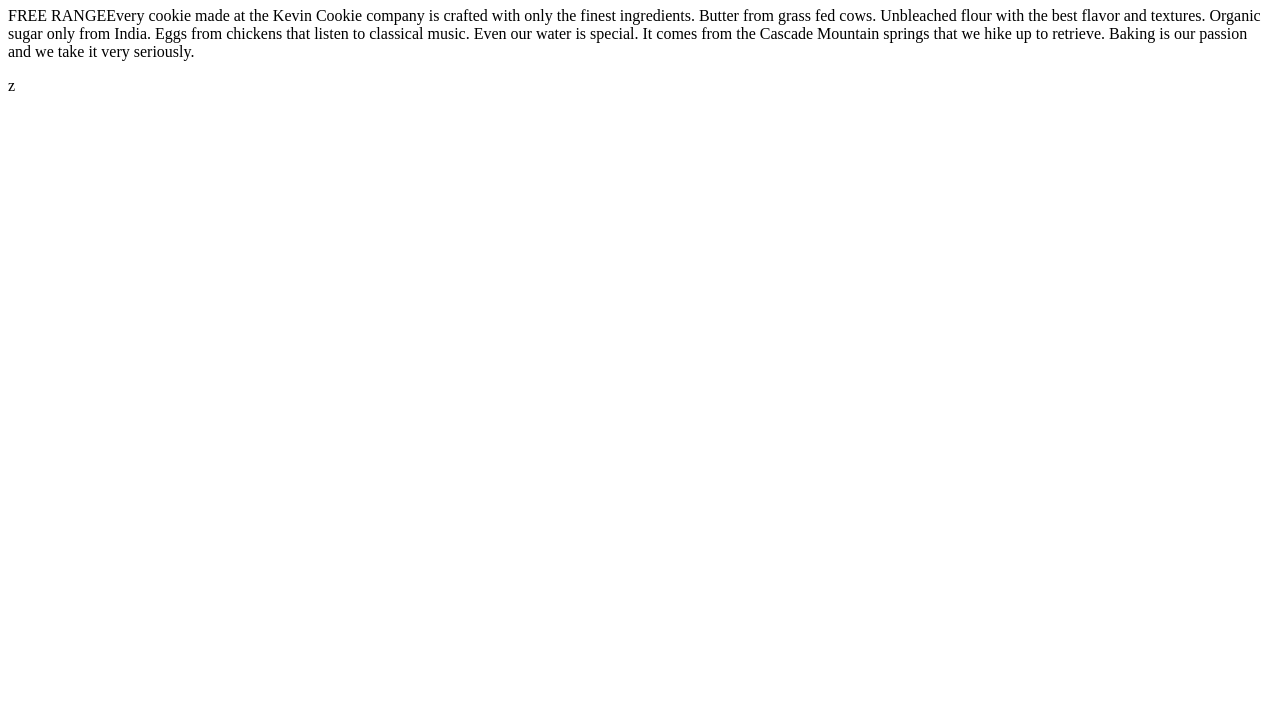
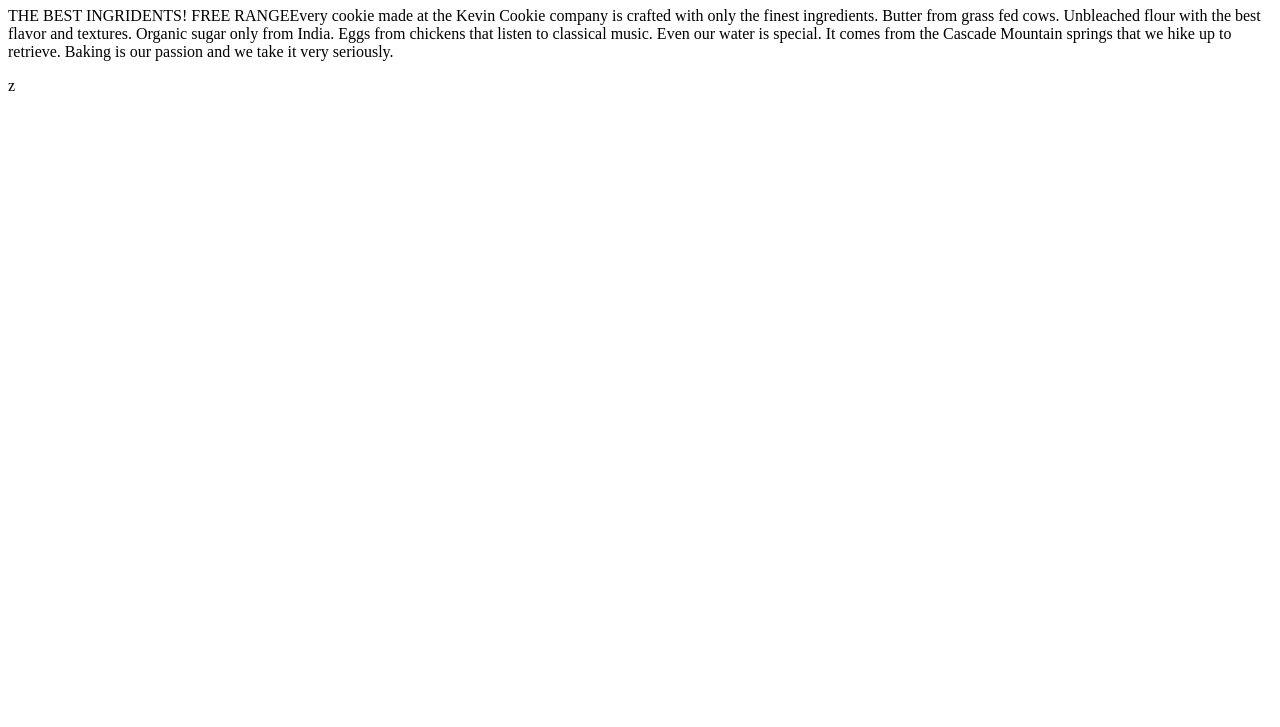
Before and after one commit to macromrit/KevinCookieCompany.com, a plain HTML site: page index.htm in a window 1280 px wide. Shown: the part 73-800 px from the top of the page. Drawn offline with Linux system fonts and the light colour scheme.

Commit message:
update index text

```diff
--- a/index.htm
+++ b/index.htm
@@ -3,7 +3,7 @@
 <body>
 
 <h1>Deliciousness in every bite!</h1>
-<p>FREE RANGEEvery cookie made at the Kevin Cookie company is crafted with only the finest ingredients. Butter from grass fed cows. Unbleached flour with the best flavor and textures. Organic sugar only from India. Eggs from chickens that listen to classical music. Even our water is special. It comes from the Cascade Mountain springs that we hike up to retrieve. Baking is our passion and we take it very seriously.</p>
+<p>THE BEST INGRIDENTS! FREE RANGEEvery cookie made at the Kevin Cookie company is crafted with only the finest ingredients. Butter from grass fed cows. Unbleached flour with the best flavor and textures. Organic sugar only from India. Eggs from chickens that listen to classical music. Even our water is special. It comes from the Cascade Mountain springs that we hike up to retrieve. Baking is our passion and we take it very seriously.</p>
 
 </body>
 </html>z
```
